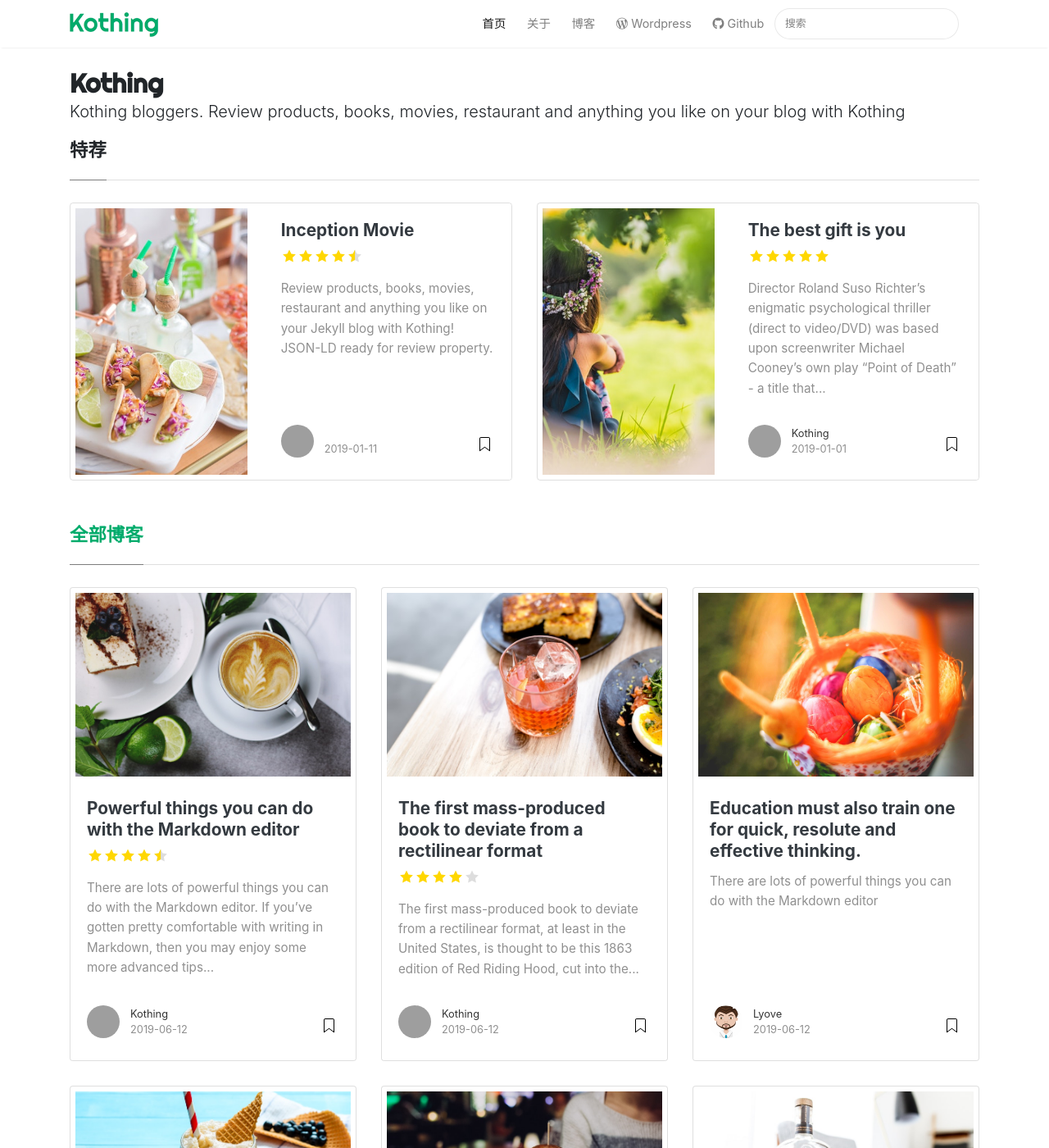
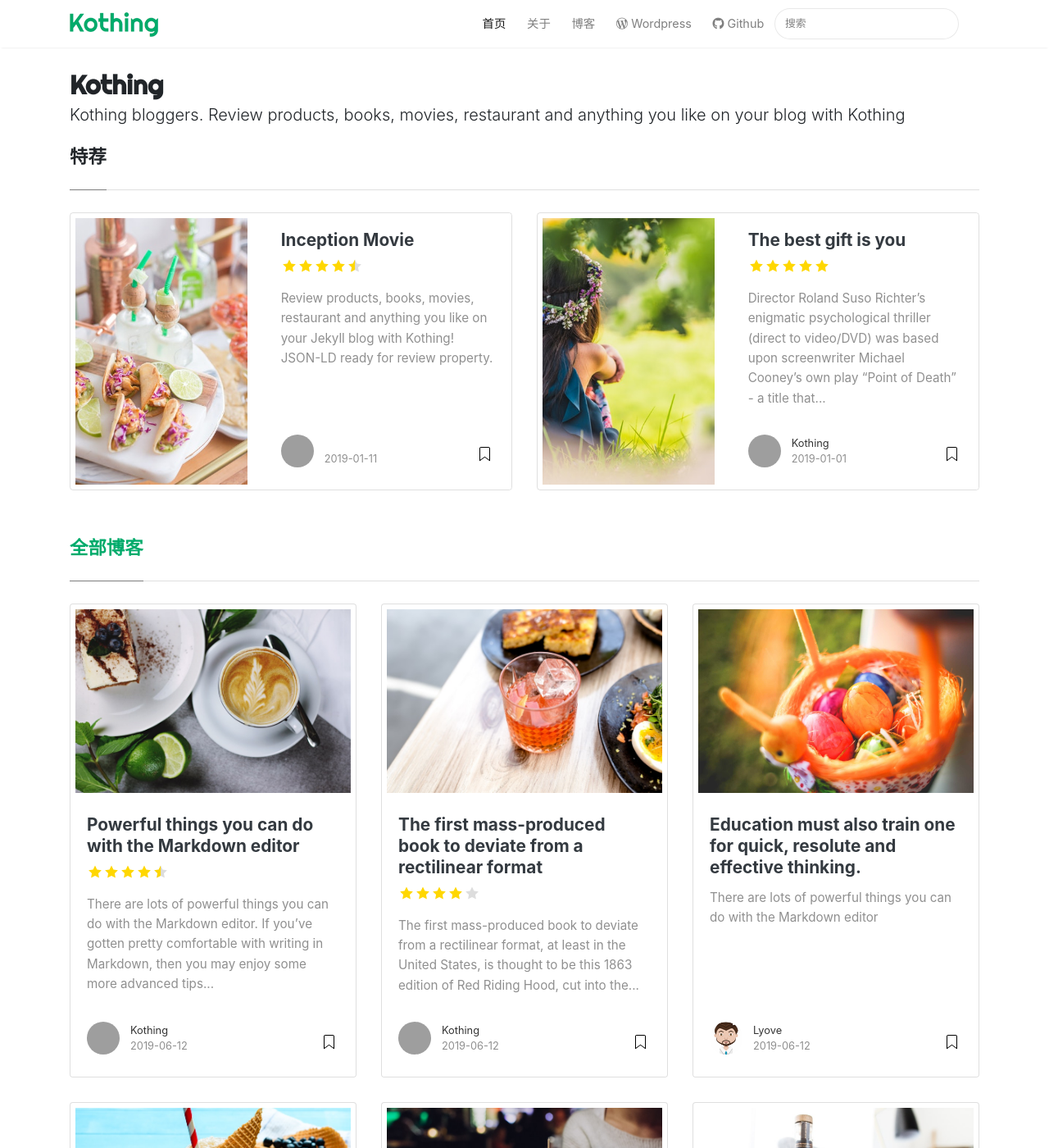
Before and after one commit to kothing/kothing-theme, a Jekyll site: the page built from index.html, in a window 1280 px wide and 1400 px high. Shown: the whole window at 82% size. Built offline with Jekyll 4.4.1, drawn with Linux system fonts in a browser that asks for light colours; nearby versions of some CDN libraries; the list of posts is cut into pages by our own code; grey boxes are pictures that could not be loaded.

Commit message:
Update screen.css

```diff
--- a/assets/css/screen.css
+++ b/assets/css/screen.css
@@ -22,27 +22,27 @@ h6 {
 
 .h1, h1 {
     font-size: 2.0rem;
-    line-height: 2.5rem;
+    line-height: 2.75rem;
 }
 .h2, h2 {
     font-size: 1.6rem;
-    line-height: 2rem;
+    line-height: 2.5rem;
 }
 .h3, h3 {
     font-size: 1.4rem;
-    line-height: 1.75rem;
+    line-height: 2.25rem;
 }
 .h4, h4 {
     font-size: 1.2rem;
-    line-height: 1.5rem;
+    line-height: 2rem;
 }
 .h5, h5 {
     font-size: 1rem;
-    line-height: 1.25rem;
+    line-height: 1.75rem;
 }
 .h6, h6 {
     font-size: 0.8rem;
-    line-height: 1rem;
+    line-height: 1.625rem;
 }
 
 a {
```
